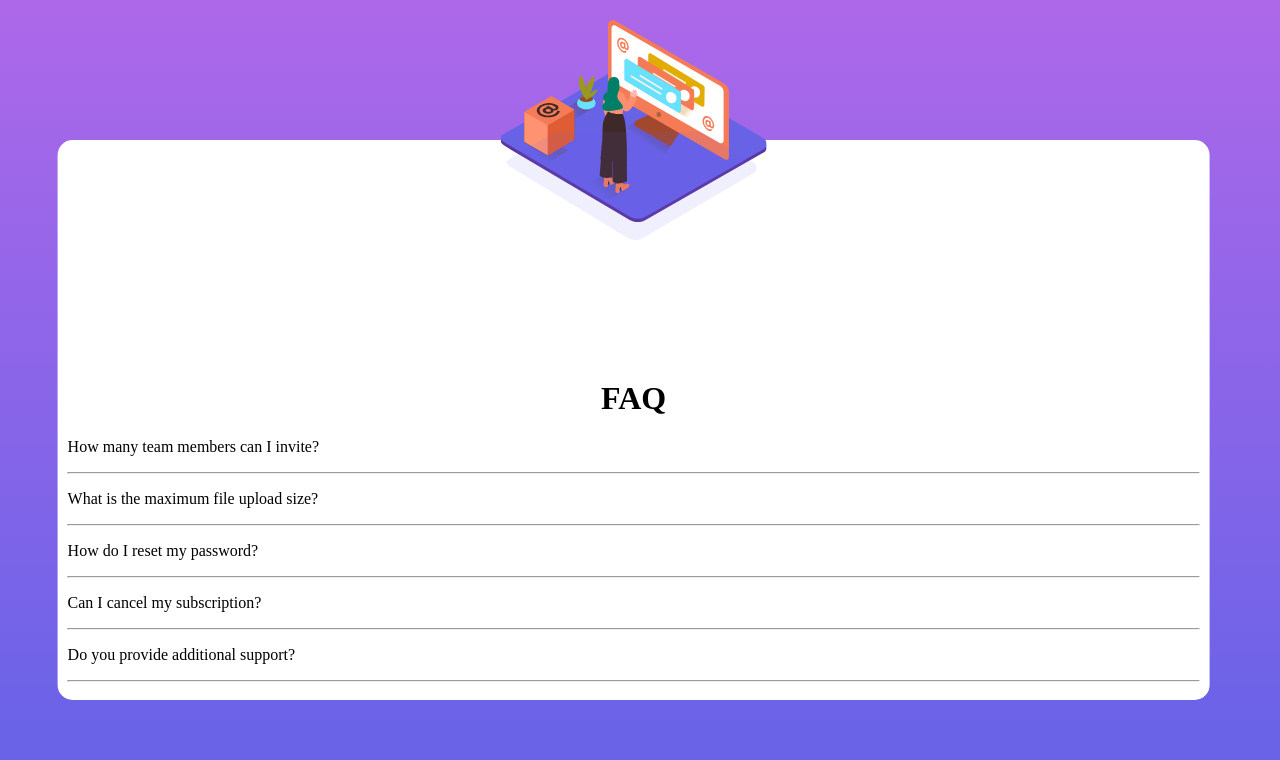
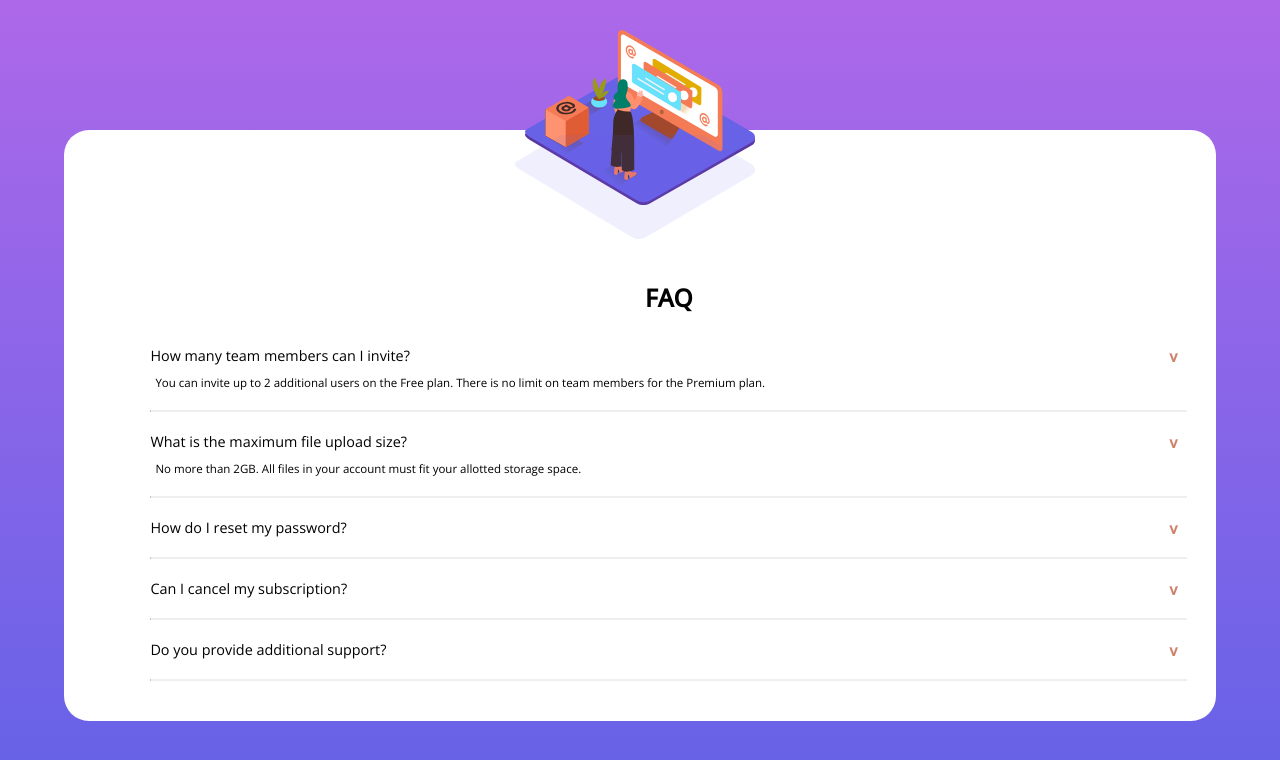
Before and after one commit to TadesseDev/faq-challenge, a plain HTML site: page index.html in a window 1280 px wide. Drawn offline with nearby package versions, Linux system fonts and the light colour scheme.

Commit message:
left arrow (:affter) added and some HTML tag (p changed by td) modified and some subcontent added

```diff
--- a/index.html
+++ b/index.html
@@ -1,6 +1,6 @@
 <!DOCTYPE html>
 <html lang="en">
-<head>
+<head><link href="https://fonts.googleapis.com/css2?family=Open+Sans:wght@400;500&family=Poppins:wght@100;500&display=swap" rel="stylesheet">
   <meta charset="UTF-8">
   <meta name="viewport" content="width=device-width, initial-scale=1.0"> <!-- displays site properly based on user's device -->
 
@@ -28,15 +28,19 @@
     </div>
   <div class="content">
   <h1>FAQ</h1>
-  <p>How many team members can I invite?</p>
+<dl>
+  <dt>How many team members can I invite?</dt>
+  <dd> You can invite up to 2 additional users on the Free plan. There is no limit on team members for the Premium plan.</dd>
   <hr>
-  <p>What is the maximum file upload size?</p>
+  <dt>What is the maximum file upload size?</dt>
+  <dd> No more than 2GB. All files in your account must fit your allotted storage space.</dd>
   <hr>
-  <p>How do I reset my password?</p>
+  <dt>How do I reset my password?</dt>
   <hr>
-  <p>Can I cancel my subscription?</p>
+  <dt>Can I cancel my subscription?</dt>
   <hr>
-  <p>Do you provide additional support?</p>
+  <dt>Do you provide additional support?</dt>
+</dl>
   <hr>
   </div>
   </div>
--- a/style/_variables.scss
+++ b/style/_variables.scss
@@ -1 +1,2 @@
 $r: red;
+$blur-red: #ce826c;
--- a/style/style.scss
+++ b/style/style.scss
@@ -11,48 +11,72 @@ body {
     rgba(173, 104, 233, 1) 100%
   );
   background-repeat: no-repeat;
+  font-family: "Open Sans", sans-serif;
+  font-weight: 400;
 }
 .container {
   display: flex;
   flex-wrap: wrap;
   justify-content: center;
   width: 90vw;
-  height: 70vh;
   background-color: white;
-  border-radius: 15px;
-  transform: translate(5%, 25%);
+  border-radius: 25px;
+  margin-top: 130px;
+  margin-left: 5vw;
+  padding-bottom: 20px;
 }
 .content {
   align-self: flex-end;
   height: fit-content;
-  width: 100%;
-  padding: 10px;
-  // background-color: $r;
+  width: 90%;
+  margin-left: 5%;
   border-radius: 0px 0px 15px 15px;
+  font-size: 0.9em;
+  dt {
+    margin: 10px 0px;
+  }
+  dd {
+    font-size: 0.8em;
+    margin-left: 5px;
+    width: 90%;
+  }
+  dt:after {
+    content: "v";
+    float: right;
+    margin-right: 10px;
+    font-size: 15px;
+    font-weight: bold;
+    height: 50%;
+    color: $blur-red;
+  }
   h1 {
+    font-size: 1.7em;
     text-align: center;
+    padding: 2vh 0px;
+  }
+  hr {
+    // color: rgb(238, 237, 237);
+    border-top: 0.5px solid rgb(240, 239, 239);
+    margin: 20px 0px;
   }
 }
 .pictureCnotainer {
-  position: absolute;
-  //   background-color: $r;
-  height: 45%;
+  // background-color: $r;
+  margin-top: -100px;
   .mainImage {
-    margin-top: -45%;
     height: 80%;
     width: auto;
     img {
       width: auto;
       height: 100%;
+      min-height: 167.516px;
+      max-height: 267.516px;
     }
   }
   .shadowImage {
-    // width: 100%;
-    height: 100%;
-    // margin-top: 15px;
     // background-color: $r;
-    margin-top: -90px;
-    margin-left: 6px;
+    margin-top: -70px;
+    margin-left: -10px;
     img {
       width: auto;
       height: 43%;
```
Also changed, not shown: style/style.css, 1 other file.
